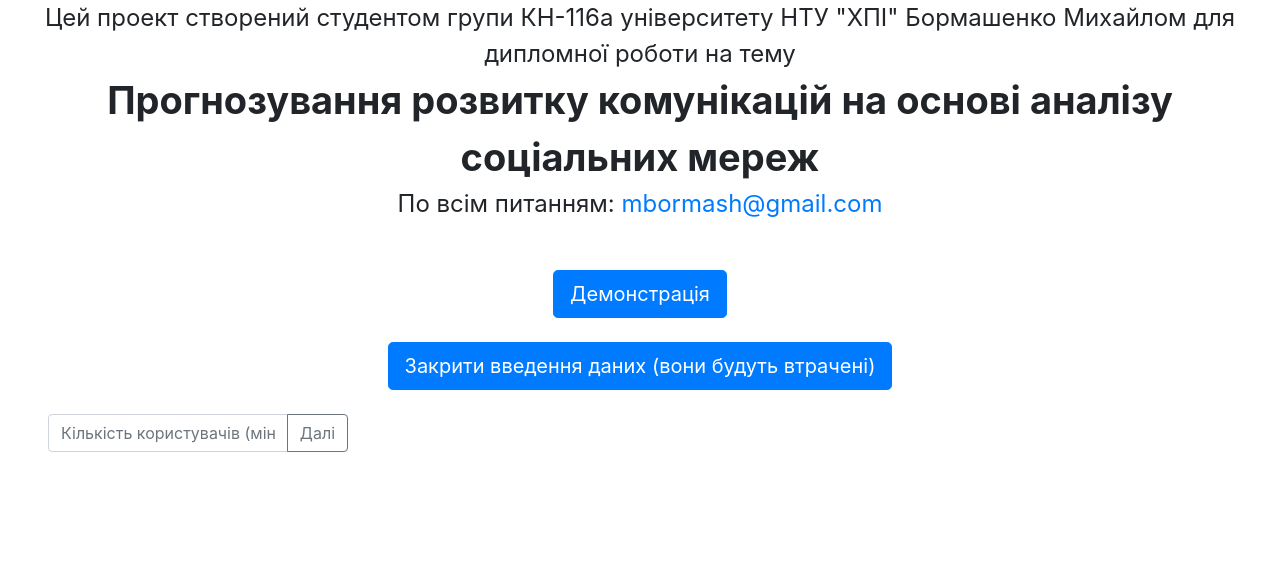
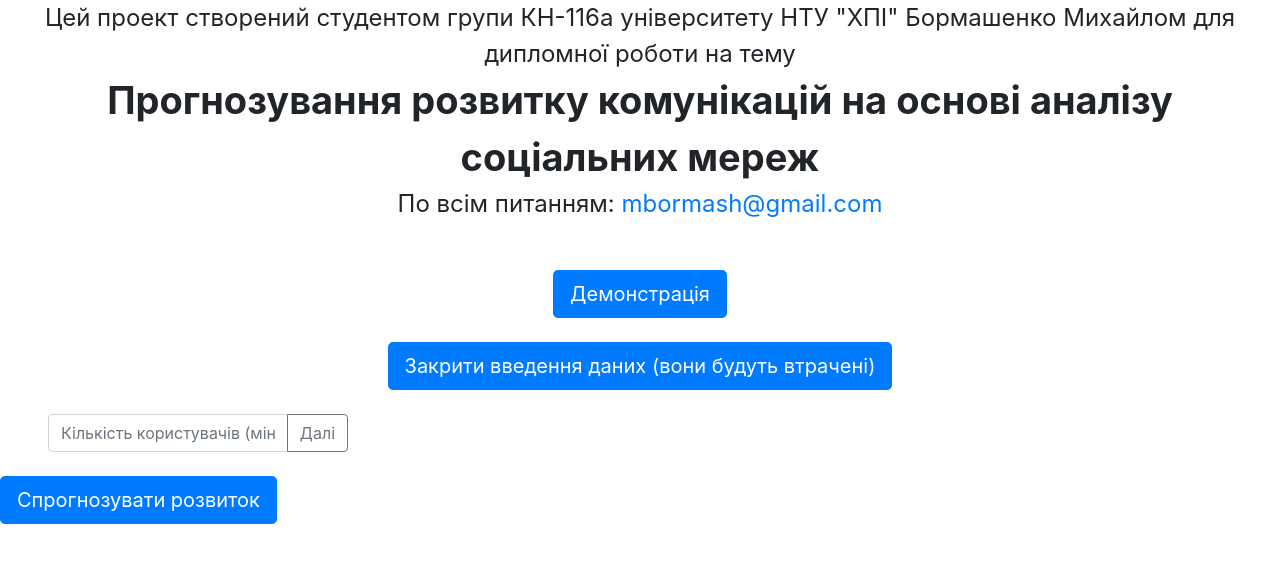
Before and after one commit to mbormash/social-network-analysis, an Angular app in the folder frontend/: page / in a window 1280 px wide. Both pictures are taken after a click on the button "Ввести свої дані". Shown: the top 562 px of the page. Built offline with nearby package versions, Linux system fonts and the light colour scheme.

Commit message:
Implemented logic for getting inputted matrix and validating it.

```diff
--- a/frontend/src/app/app.component.html
+++ b/frontend/src/app/app.component.html
@@ -28,9 +28,13 @@
       <tbody>
       <tr *ngFor="let name of codeNames" style="text-align: center">
         <td style="font-weight: bold">{{name}}</td>
-        <td *ngFor="let name of codeNames" contenteditable="true"></td>
+        <td class="matrix-cell" *ngFor="let name of codeNames" contenteditable="true"></td>
       </tr>
       </tbody>
     </table>
   </div>
+
+  <div>
+    <button class="btn btn-primary btn-lg mt-4" type="submit" (click)="predictCommunications()">Спрогнозувати розвиток</button>
+  </div>
 </div>
--- a/frontend/src/app/app.component.ts
+++ b/frontend/src/app/app.component.ts
@@ -9,7 +9,7 @@ export class AppComponent {
 
   public isInputtingData = false;
   public isShowingTable = false;
-  public numberOfUsers = 20;
+  public numberOfUsers;
   public codeNames;
 
   generateArrayOfNumbers() {
@@ -33,7 +33,7 @@ export class AppComponent {
     let inputElement = document.getElementById("inputNumUsers");
     let inputValue = (<HTMLInputElement>inputElement).value;
 
-    if (AppComponent.isNumberMoreThan3(inputValue)) {
+    if (AppComponent.isNumberMoreThan2(inputValue)) {
       this.numberOfUsers = parseInt(inputValue);
       this.codeNames = this.generateArrayOfNumbers();
 
@@ -44,19 +44,64 @@ export class AppComponent {
       inputElement.setAttribute("class", "form-control blinking");
       buttonElement.setAttribute("class", "btn btn-outline-secondary blinking");
 
-        setTimeout(() => {
-          inputElement.setAttribute("class", "form-control");
-          buttonElement.setAttribute("class", "btn btn-outline-secondary");
-        }, 2000);
+      setTimeout(() => {
+        inputElement.setAttribute("class", "form-control");
+        buttonElement.setAttribute("class", "btn btn-outline-secondary");
+      }, 2000);
     }
   }
 
-  private static isNumberMoreThan3(number: string): boolean {
-    if (/^-?[\d.]+(?:e-?\d+)?$/.test(number)) {
-      return parseInt(number) >= 3;
+  predictCommunications() {
+    let cells = document.getElementsByClassName("matrix-cell");
+
+    let relationsMatrix = [];
+    let row = [];
+    let counter = 0;
+    for (let i = 0; i < cells.length; i++) {
+      row.push(cells.item(i).textContent);
+      counter++;
+
+      if (counter === this.numberOfUsers) {
+        counter = 0;
+        relationsMatrix.push(row);
+        row = [];
+      }
     }
 
-    return false;
+    if (AppComponent.validateMatrix(relationsMatrix)) {
+      console.log(JSON.stringify(relationsMatrix));
+    }
+  }
+
+  private static validateMatrix(matrix: Array<Array<any>>): boolean {
+    for (let i = 0; i < matrix.length; i++) {
+      for (let j = 0; j < matrix[i].length; j++) {
+        let element = matrix[i][j];
+        if (element === "") {
+          continue;
+        }
+
+        if (!AppComponent.isNumber(element)) {
+          return false;
+        }
+
+        let number = parseInt(element);
+        if (number !== 0 && number !== 1 && number !== -1) {
+          return false;
+        }
+      }
+    }
+
+    return true;
+  }
+
+
+  private static isNumberMoreThan2(number: string): boolean {
+    return AppComponent.isNumber(number) && parseInt(number) >= 3;
+  }
+
+  private static isNumber(number: string): boolean {
+    return /^-?[\d.]+(?:e-?\d+)?$/.test(number);
   }
 
   private static generateCodeName(codeName) {
```
